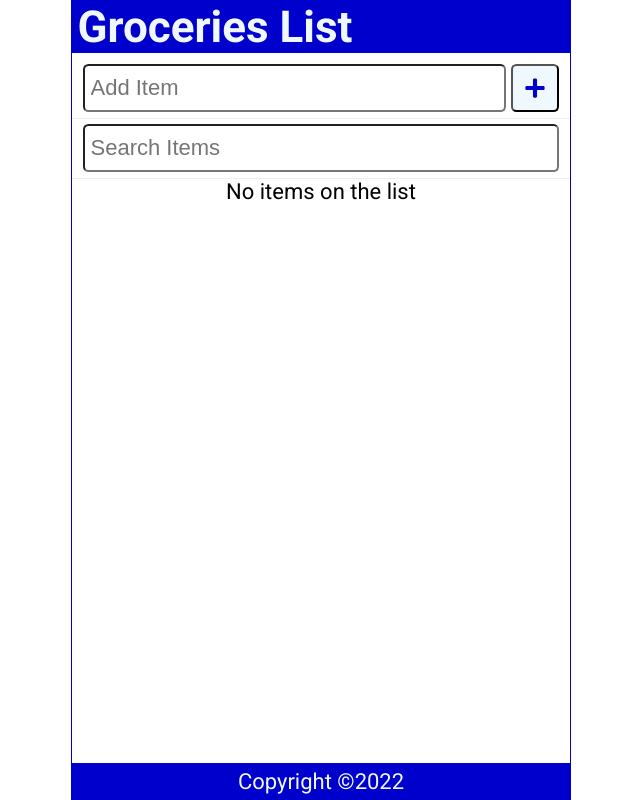
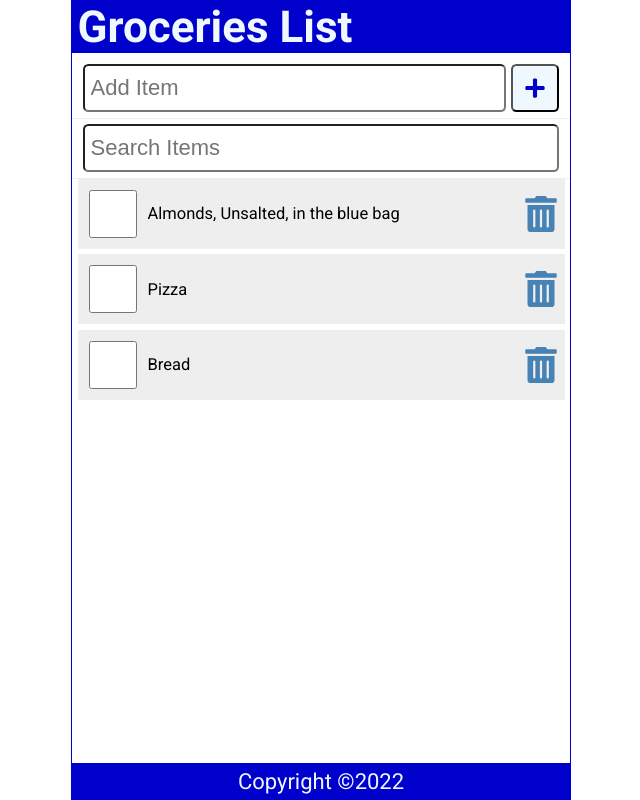
Before and after one commit to DominikFrackowiak/groceries-list, a React (Vite) app: page / in a window 1280 px wide. Shown: the whole page, without its empty margins (319-959 px from the left). Built offline with nearby package versions, Linux system fonts and the light colour scheme; data requests are answered from the project's data file.

Commit message:
fetching data functionality added

```diff
--- a/src/Content.jsx
+++ b/src/Content.jsx
@@ -4,17 +4,31 @@ import AddItem from './AddItem'
 import SearchItem from './SearchItem'
 
 export default function Content() {
-	const [items, setItems] = useState(
-		JSON.parse(localStorage.getItem('shoppingList')) || []
-	)
+	const API_URL = 'http://localhost:3000/items'
 
+	const [items, setItems] = useState([])
 	const [newItem, setNewItem] = useState('')
-
 	const [search, setSearch] = useState('')
+	const [fetchError, setFetchError] = useState(null)
+	const [isLoading, setIsLoading] = useState(true)
 
 	useEffect(() => {
-		localStorage.setItem('shoppingList', JSON.stringify(items))
-	}, [items])
+		const fetchData = async () => {
+			try {
+				const response = await fetch(API_URL)
+				if (!response.ok) throw Error('could not fetch the data')
+				const data = await response.json()
+				console.log(data)
+				setItems(data)
+				setFetchError(null)
+			} catch (err) {
+				setFetchError(err.message)
+			} finally {
+				setIsLoading(false)
+			}
+		}
+		fetchData()
+	}, [])
 
 	const handleCheck = id => {
 		const listItems = items.map(item =>
@@ -38,6 +52,12 @@ export default function Content() {
 
 	return (
 		<main>
+			{isLoading && (
+				<p style={{ color: 'red', marginTop: '10px' }}>Loading...</p>
+			)}
+			{fetchError && (
+				<p style={{ color: 'red', marginTop: '10px' }}>{fetchError}</p>
+			)}
 			<AddItem
 				newItem={newItem}
 				setNewItem={setNewItem}
@@ -45,7 +65,8 @@ export default function Content() {
 			/>
 			<SearchItem search={search} setSearch={setSearch} />
 
-			{items.length === 0 && <p>No items on the list</p>}
+			{!fetchError && items.length === 0 && <p>No items on the list</p>}
+
 			<ul>
 				{items
 					.filter(item =>
```
